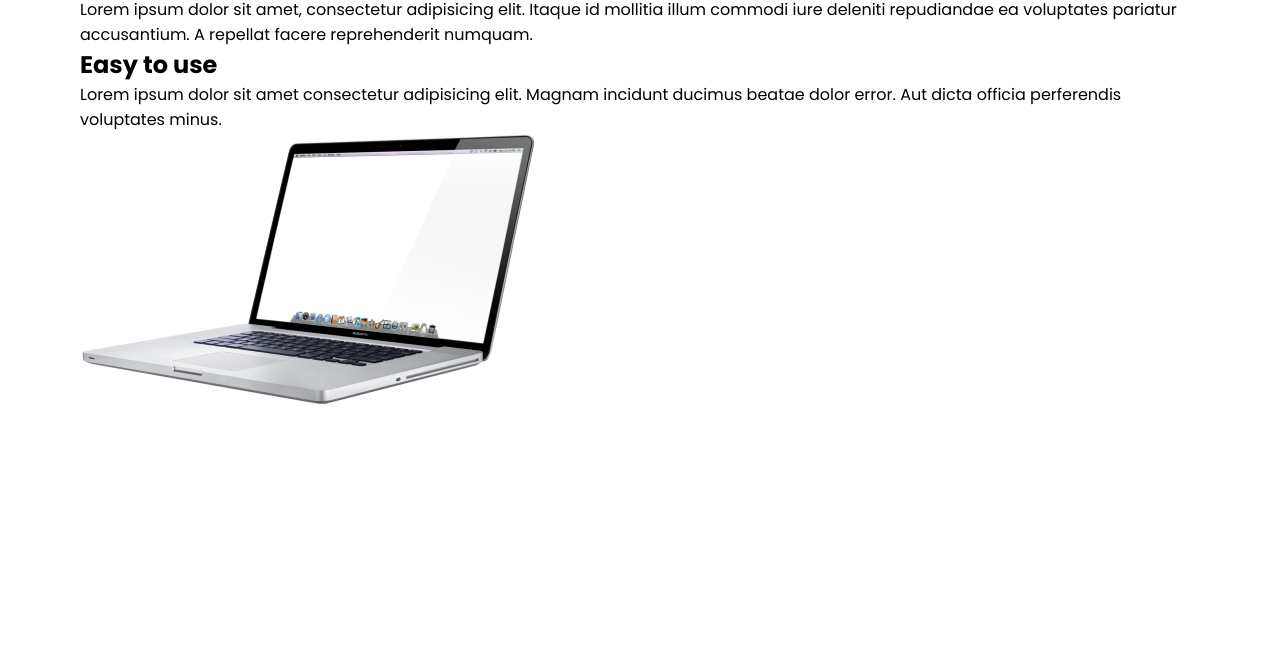
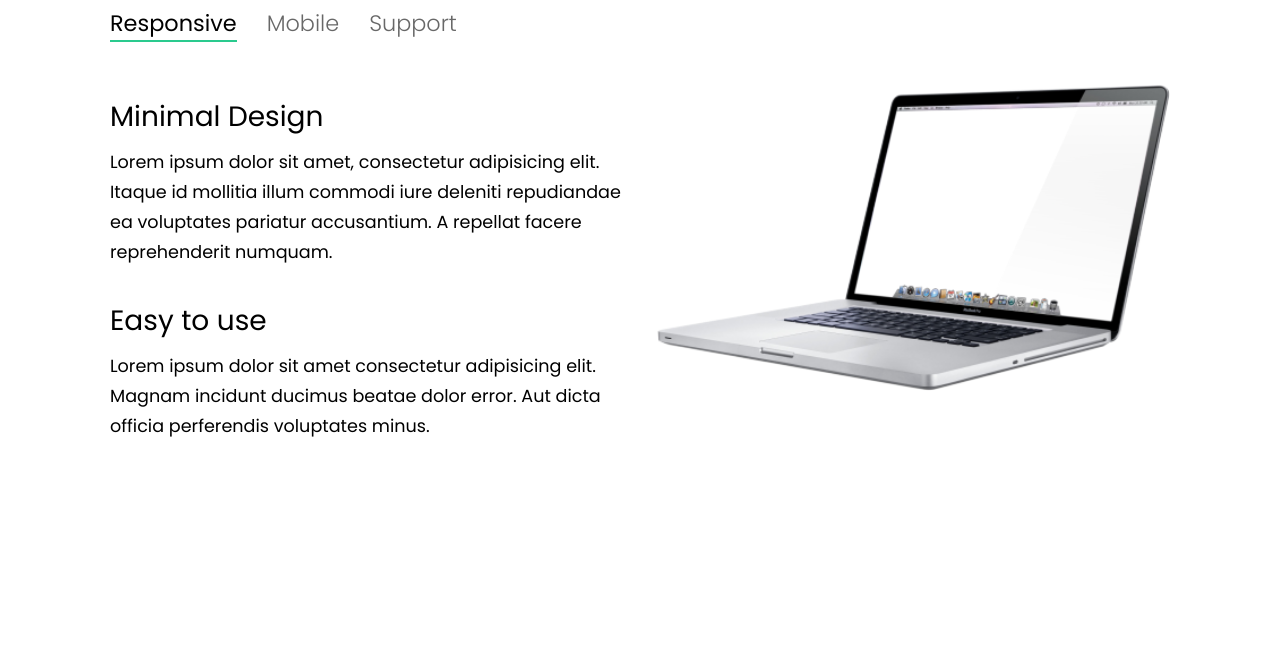
Before and after one commit to GSG-G11/Fantastic-Four, a plain HTML site: page index.html in a window 1280 px wide. Shown: the part 148-800 px from the top of the page. Drawn offline with Linux system fonts and the light colour scheme.

Commit message:
Added "What You Get" Styling Relates #6

```diff
--- a/style.css
+++ b/style.css
@@ -1,3 +1,4 @@
+/* Global Rules */
 * {
 	padding: 0;
 	margin: 0;
@@ -33,3 +34,101 @@
 		width: 1150px;
 	}
 }
+/* Global Rules */
+
+/* What you get */
+.special-section-heading {
+	font-size: 3.5rem;
+	color: #4a4a4a;
+	font-weight: 300;
+	margin-bottom: 1rem;
+	margin-top: 0.95em;
+}
+.what-you-get .columns {
+	display: flex;
+	flex-wrap: wrap;
+	justify-content: center;
+	align-items: center;
+	margin-inline: -15px;
+}
+
+.what-you-get .columns > * {
+	width: calc((100% / 2) - calc(15px * 4));
+	margin-inline: 15px;
+}
+
+@media (max-width: 768px) {
+	.special-section-heading {
+		font-size: 2.5rem;
+	}
+	.what-you-get .columns .txt .services li {
+		font-size: 1.3rem;
+	}
+	.what-you-get .columns {
+		display: block;
+		margin-inline: 0;
+	}
+
+	.what-you-get .columns > * {
+		width: 100%;
+		margin-inline: 0;
+	}
+}
+
+.what-you-get .columns .txt .services {
+	display: flex;
+	margin-inline: -15px;
+	list-style: none;
+	align-items: center;
+	margin-bottom: 30px;
+}
+
+.what-you-get .columns .txt .services li {
+	font-size: 1.4rem;
+	margin-inline: 15px;
+	color: #686868;
+	font-weight: 300;
+}
+
+.what-you-get .columns .txt .services li.active {
+	color: black;
+	font-weight: 500;
+	position: relative;
+}
+
+.what-you-get .columns .txt .services li.active::after {
+	content: "";
+	position: absolute;
+	width: 100%;
+	height: 2px;
+	background: #2aca8e;
+	left: 0;
+	bottom: -2px;
+}
+
+.what-you-get .columns .txt .left-section-txt {
+	margin-top: 3.5rem;
+}
+
+.what-you-get .columns .txt .left-section-txt .pairs {
+	margin-bottom: 2rem;
+}
+
+.what-you-get .columns .txt .left-section-txt .pairs .sub-heading {
+	font-weight: 400;
+	font-size: 1.75rem;
+	margin-bottom: 10px;
+}
+
+.what-you-get .columns .txt .left-section-txt .pairs .description {
+	font-size: 1.1rem;
+	line-height: 1.7;
+}
+
+.what-you-get .columns .image img {
+	width: 100%;
+	object-fit: cor;
+	object-fit: cover;
+}
+
+/* What you get */
```
